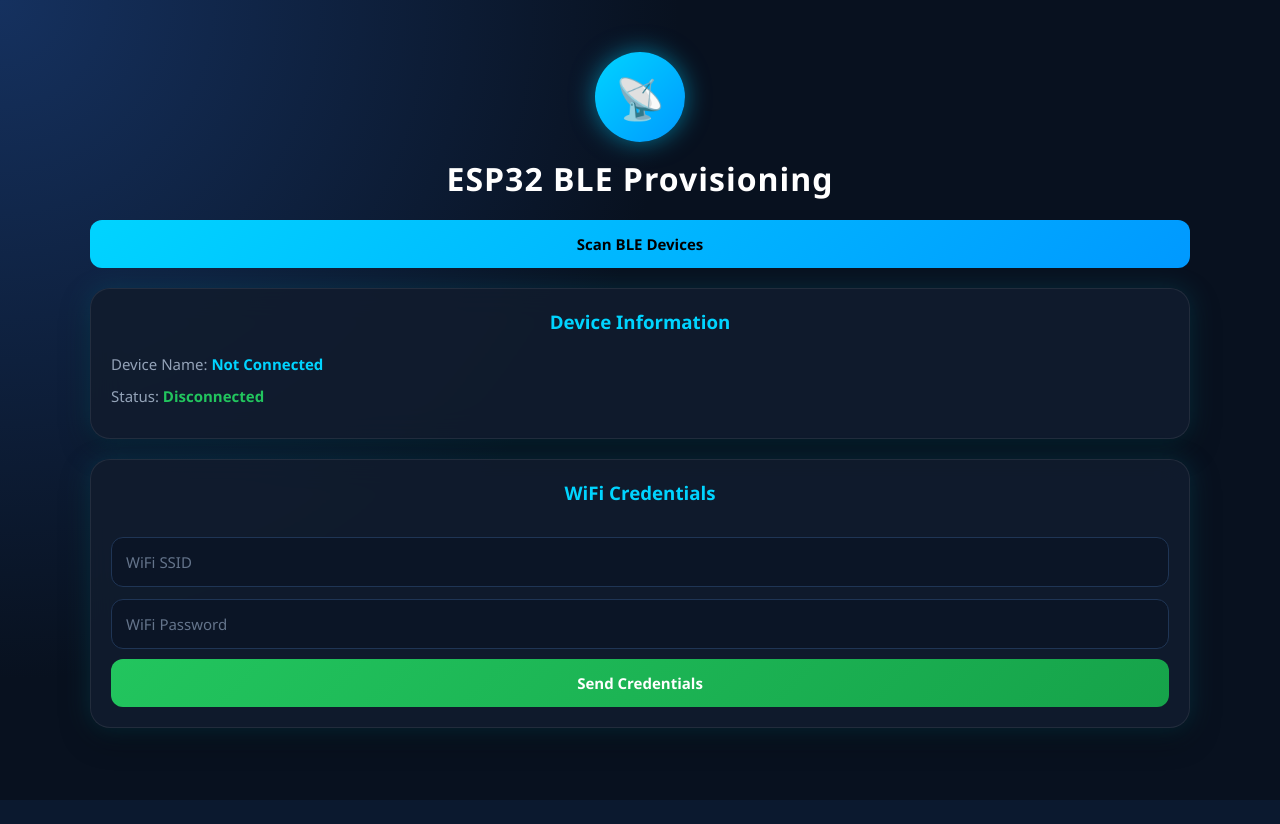
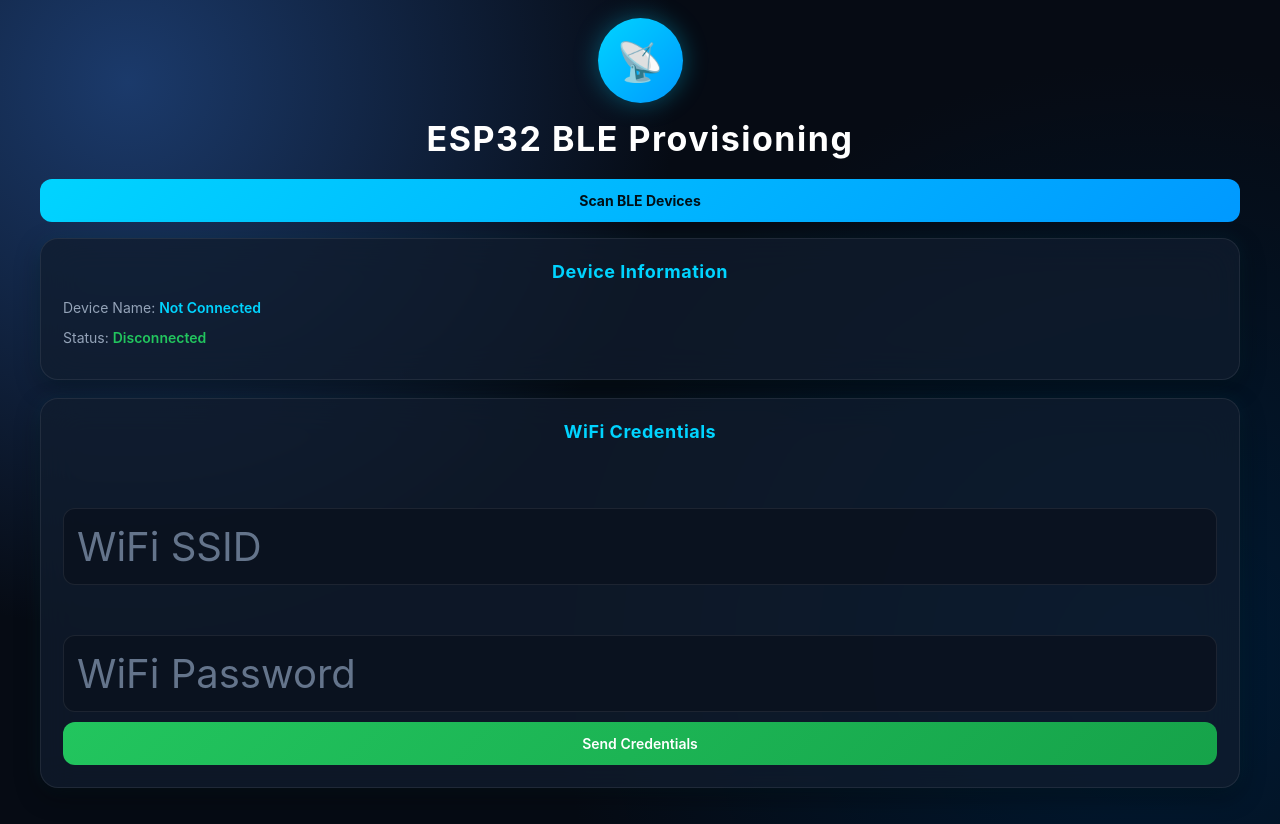
Before and after one commit to Imtiyaz1207/iot-water-monitoring-system, a Flask app: page /ble in a window 1280 px wide. Before the commit the page ends 800 px from the top, so only its background shows below. Run offline with Flask 3, Linux system fonts and the light colour scheme.

Commit message:
working on ble ui

```diff
--- a/static/css/ble.css
+++ b/static/css/ble.css
@@ -1,7 +1,7 @@
 :root{
-    --bg:#e5eaef;
-    --card:#111c2e;
-    --border:#1f3555;
+    --bg:#0b1220;
+    --card:rgba(17, 28, 46, 0.75);
+    --border:rgba(255,255,255,0.08);
     --accent:#00d4ff;
     --accent2:#0099ff;
     --text:#ffffff;
@@ -12,7 +12,7 @@
     margin:0;
     padding:0;
     box-sizing:border-box;
-    font-family:'Segoe UI',sans-serif;
+    font-family: 'Inter', 'Segoe UI', sans-serif;
 }
 
 body{
@@ -21,97 +21,112 @@ body{
     justify-content:center;
     align-items:center;
     flex-direction:column;
-    gap:20px;
+    gap:18px;
 
+    /* premium dark gradient */
     background:
-    radial-gradient(circle at top left,#15315f,#08111f 45%),
-    radial-gradient(circle at bottom right,#001f33,#08111f 50%);
+    radial-gradient(circle at 10% 10%, #1b3a6b 0%, transparent 40%),
+    radial-gradient(circle at 90% 80%, #001a33 0%, transparent 45%),
+    #060b14;
 
     padding:18px;
 }
 
-/* ===== MAIN CONTAINER ===== */
+/* ===== CONTAINER ===== */
 .container{
     width:100%;
-    max-width:1100px;   /* increased for laptop */
+    max-width:1200px;
 }
 
-/* ===== TITLES ===== */
+/* ===== TITLE ===== */
 h1{
     text-align:center;
     margin-bottom:20px;
-    color:white;
-    font-size:32px;
-    letter-spacing:1px;
+    color:var(--text);
+    font-size:34px;
+    letter-spacing:1.5px;
+    font-weight:700;
 }
 
-/* ===== CARD ===== */
+/* ===== GLASS CARD ===== */
 .card{
     width:100%;
-    background:rgba(17,28,46,0.9);
-    backdrop-filter:blur(15px);
+    background:var(--card);
+    backdrop-filter: blur(18px);
 
-    border:1px solid rgba(255,255,255,0.08);
-    border-radius:20px;
+    border:1px solid var(--border);
+    border-radius:18px;
 
-    padding:20px;
+    padding:22px;
 
     box-shadow:
-    0 0 25px rgba(0,212,255,0.15),
-    0 10px 30px rgba(0,0,0,0.4);
+    0 8px 25px rgba(0,0,0,0.4),
+    0 0 20px rgba(0,212,255,0.08);
 
-    margin-bottom:20px;
-    transition:0.3s;
+    margin-bottom:18px;
+
+    transition: all 0.25s ease;
 }
 
 .card:hover{
-    transform:translateY(-2px);
+    transform: translateY(-3px);
+    box-shadow:
+    0 12px 30px rgba(0,0,0,0.5),
+    0 0 30px rgba(0,212,255,0.15);
 }
 
+/* ===== CARD HEADER ===== */
 .card h3{
-    margin-bottom:20px;
+    margin-bottom:16px;
     color:var(--accent);
     text-align:center;
+    font-size:18px;
+    letter-spacing:0.5px;
 }
 
+/* ===== TEXT ===== */
 p{
-    margin:12px 0;
+    margin:10px 0;
     color:var(--muted);
-    font-size:15px;
+    font-size:14px;
+    line-height:1.4;
 }
 
 span{
-    color:white;
+    color:var(--text);
     font-weight:600;
 }
 
-/* ===== BUTTON ===== */
+/* ===== BUTTON (GLOBAL) ===== */
 button{
     width:100%;
-    padding:14px;
+    padding:13px;
     border:none;
     border-radius:12px;
 
-    font-size:15px;
+    font-size:14px;
     font-weight:600;
 
     cursor:pointer;
-    transition:0.3s;
+    transition: all 0.25s ease;
+
+    outline:none;
 }
 
-/* scan button */
+/* ===== PRIMARY BUTTON ===== */
 #scanBtn{
-    margin-bottom:20px;
+    margin-bottom:16px;
     background:linear-gradient(135deg,var(--accent),var(--accent2));
-    color:#000;
+    color:#001018;
+    font-weight:700;
 }
 
 #scanBtn:hover{
-    transform:translateY(-3px);
-    box-shadow:0 0 25px rgba(0,212,255,0.5);
+    transform: translateY(-3px);
+    box-shadow:0 0 25px rgba(0,212,255,0.35);
 }
 
-/* send button */
+/* ===== SUCCESS BUTTON ===== */
 #sendBtn{
     margin-top:10px;
     background:linear-gradient(135deg,#22c55e,#16a34a);
@@ -119,30 +134,31 @@ button{
 }
 
 #sendBtn:hover{
-    transform:translateY(-3px);
-    box-shadow:0 0 20px rgba(34,197,94,0.4);
+    transform: translateY(-3px);
+    box-shadow:0 0 20px rgba(34,197,94,0.35);
 }
 
 /* ===== INPUT ===== */
 input{
     width:100%;
-    padding:14px;
-    margin-top:12px;
+    padding:13px;
+    margin-top:50px;
 
     border-radius:12px;
     border:1px solid var(--border);
 
-    background:#0b1526;
-    color:white;
+    background:rgba(10, 18, 32, 0.9);
+    color:var(--text);
 
-    font-size:15px;
+    font-size:40px;
+
     outline:none;
-    transition:0.3s;
+    transition:0.25s ease;
 }
 
 input:focus{
     border-color:var(--accent);
-    box-shadow:0 0 15px rgba(0,212,255,0.25);
+    box-shadow:0 0 12px rgba(0,212,255,0.25);
 }
 
 input::placeholder{
@@ -151,29 +167,32 @@ input::placeholder{
 
 /* ===== LOGO ===== */
 .logo{
-    width:90px;
-    height:90px;
+    width:85px;
+    height:85px;
+
     margin:0 auto 15px;
 
     border-radius:50%;
-    background:linear-gradient(135deg,#00d4ff,#0099ff);
+    background:linear-gradient(135deg,var(--accent),var(--accent2));
 
     display:flex;
     justify-content:center;
     align-items:center;
 
-    font-size:40px;
+    font-size:38px;
+    color:#001018;
 
-    box-shadow:0 0 25px rgba(0,212,255,0.5);
+    box-shadow:0 0 25px rgba(0,212,255,0.35);
 }
 
-/* ===== STATUS COLORS ===== */
+/* ===== STATUS ===== */
 #deviceName{
-    color:#00d4ff;
+    color:var(--accent);
 }
 
 #status{
     color:#22c55e;
+    font-weight:600;
 }
 
 /* =========================
```
Also changed, not shown: other parts of static/css/ble.css (+13 -13 lines).
